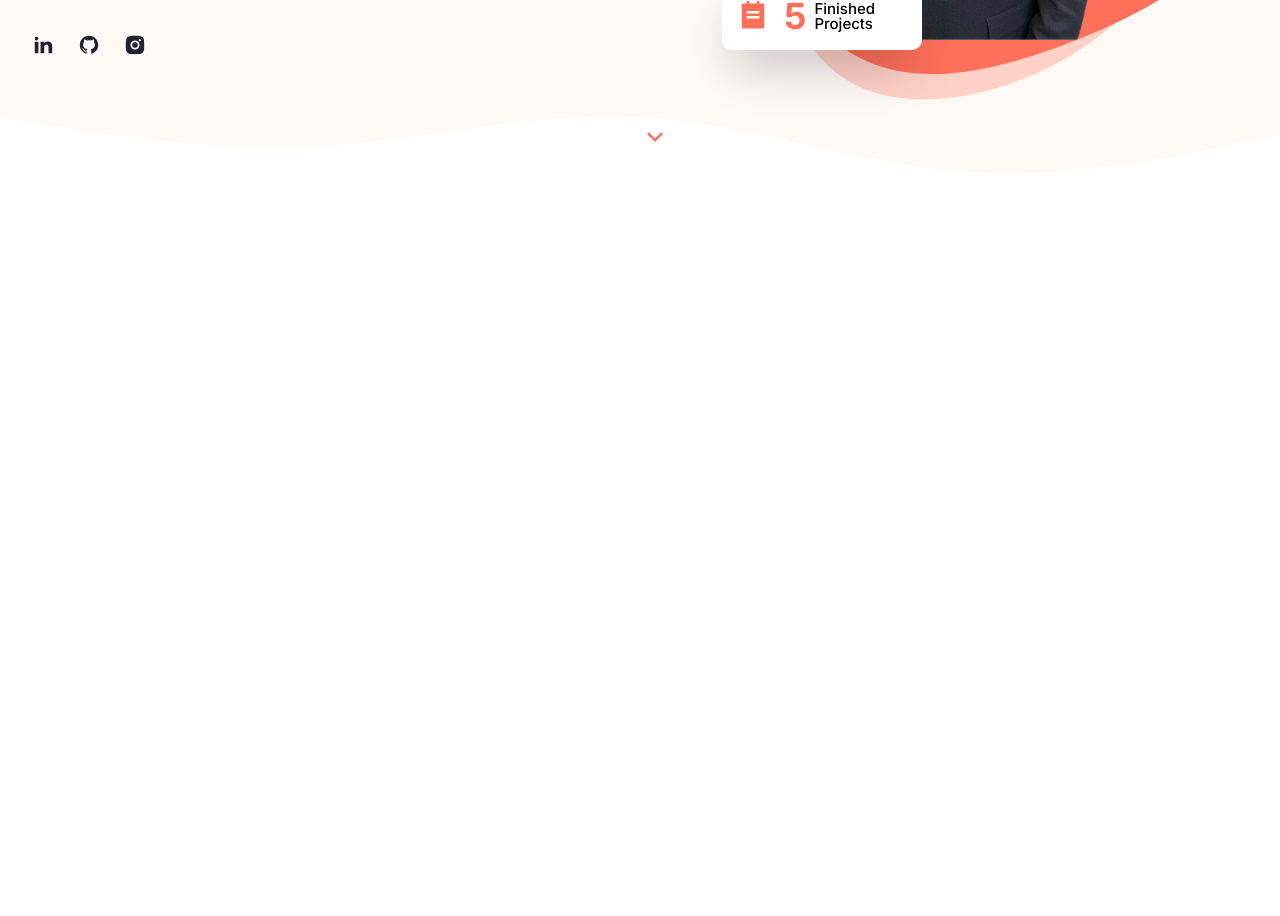
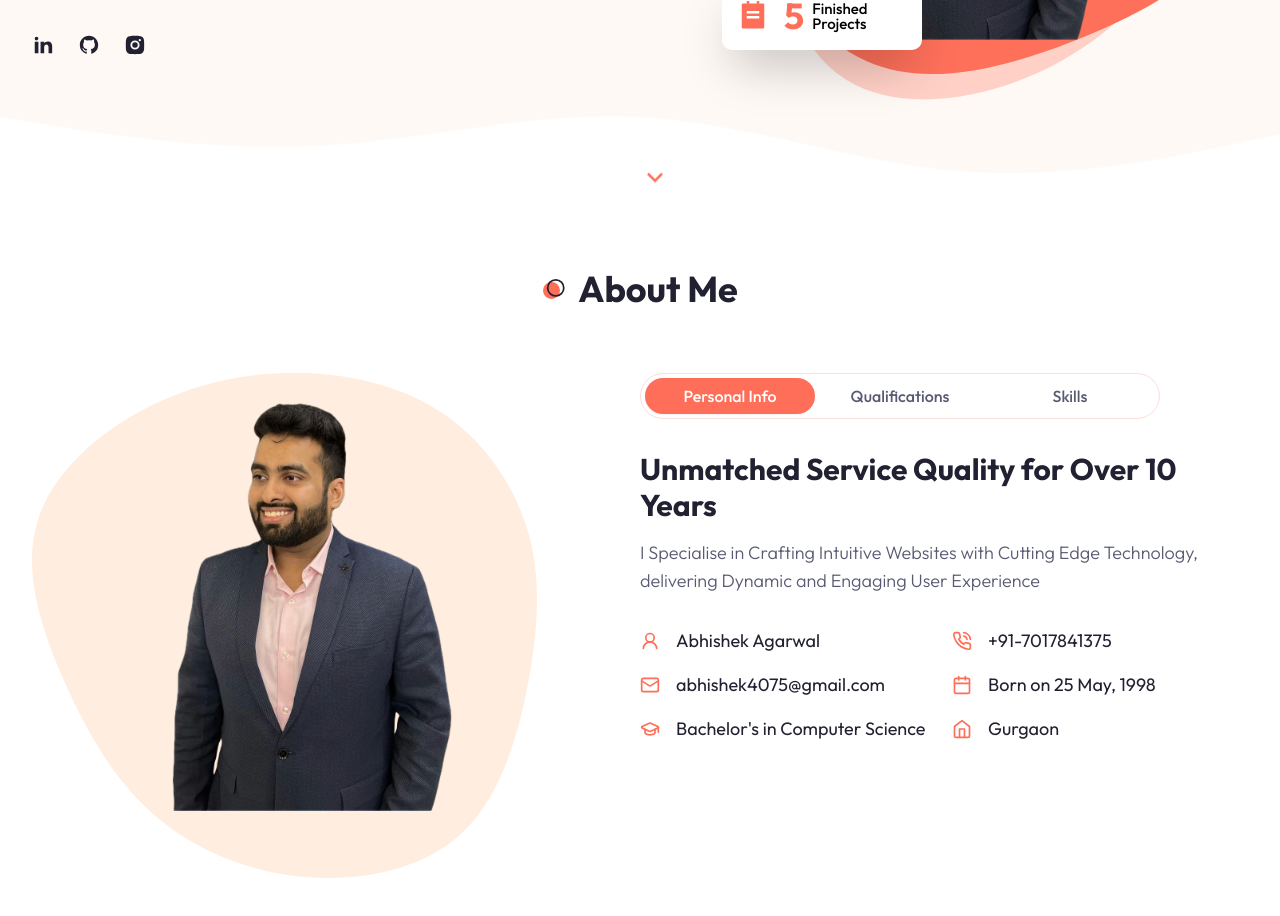
Before and after one commit to abhishek9125/Portfolio, a Next.js app: page / in a window 1280 px wide. Shown: the part 600-1516 px from the top of the page. Built offline with nearby package versions, Linux system fonts and the light colour scheme.

Commit message:
Added: About Section Tabs and Personal Info

```diff
--- a/app/globals.css
+++ b/app/globals.css
@@ -68,8 +68,24 @@
   @apply text-6xl xl:text-[72px] xl:leading-[80px] tracking-[-2px] font-bold;
 }
 
+.h2 {
+  @apply text-4xl font-bold;
+}
+
+.h3 {
+  @apply text-3xl font-bold;
+}
+
+.h4 {
+  @apply text-[22px] font-semibold;
+}
+
 .subtitle {
   @apply text-muted-foreground text-lg mb-8 font-light;
+}
+
+.section-title {
+  @apply text-4xl font-bold relative w-max flex items-center justify-between gap-x-3 before:bg-dots_light before:dark:bg-dots_dark before:bg-no-repeat before:bg-center before:w-[24px] before:h-[24px]
 }
 
 .badge {
--- a/app/layout.js
+++ b/app/layout.js
@@ -1,10 +1,10 @@
 import Footer from '@/components/Footer'
 import Header from '@/components/Header'
 import { ThemeProvider } from '@/components/ThemeProvider'
-import { Inter } from 'next/font/google'
+import { Outfit } from 'next/font/google'
 import './globals.css'
 
-const inter = Inter({ subsets: ['latin'] })
+const outfit = Outfit({ subsets: ['latin'] })
 
 export const metadata = {
 	title: 'Abhishek Portfolio',
@@ -14,7 +14,7 @@
 export default function RootLayout({ children }) {
 	return (
 		<html lang="en" suppressHydrationWarning>
-			<body className={inter.className}>
+			<body className={outfit.className}>
 				<ThemeProvider attribute="class" defaultTheme="light">
 					<Header />
 					{children}
--- a/app/page.js
+++ b/app/page.js
@@ -1,9 +1,11 @@
+import About from '@/components/About'
 import Hero from '@/components/Hero'
 
 export default function Home() {
 	return (
 		<main>
 			<Hero />
+			<About />
 		</main>
 	)
 }
--- a/app/template.js
+++ b/app/template.js
@@ -28,9 +28,9 @@
                 style={{ transform: `translateY(${completion - 100}%)` }}
                 className="fixed z-50 bg-primary w-1 top-0 right-0 bottom-0 transition-all duration-700"
             />
-            <div className="h-[1000px]">
+            {/* <div className="h-[1000px]">
 
-            </div>
+            </div> */}
         </>
     )
 }
--- /dev/null
+++ b/components/About.js
@@ -0,0 +1,173 @@
+import { Calendar, GraduationCap, HomeIcon, MailIcon, PhoneCall, User2 } from 'lucide-react'
+import React from 'react'
+import DevImg from './DevImg';
+import { TabsTrigger } from './ui/tabs';
+import { TabsContent } from './ui/tabs';
+import { TabsList } from './ui/tabs';
+import { Tabs } from './ui/tabs';
+
+function About() {
+
+    const qualificationData = [
+        {
+            title: 'experience',
+            data: [
+                {
+                    company: 'Honasa Consumer Ltd. (MamaEarth)',
+                    qualification: 'Software Developer Intern',
+                    years: '2017 - 2021'
+                },
+                {
+                    company: 'Honasa Consumer Ltd. (MamaEarth)',
+                    qualification: 'Software Engineer',
+                    years: '2017 - 2021'
+                },
+                {
+                    company: 'Honasa Consumer Ltd. (MamaEarth)',
+                    qualification: 'Senior Software Engineer',
+                    years: '2017 - 2021'
+                }
+            ]
+        },
+        {
+            title: 'education',
+            data: [
+                {
+                    university: 'Thapar Institute of Engineering & Technology',
+                    qualification: 'Bachelor of Computer Science',
+                    years: '2017 - 2021'
+                }
+            ]
+        }
+    ]
+
+    const infoData = [
+        {
+            icon: <User2 size={20} />,
+            text: 'Abhishek Agarwal'
+        },
+        {
+            icon: <PhoneCall size={20} />,
+            text: '+91-7017841375'
+        },
+        {
+            icon: <MailIcon size={20} />,
+            text: 'abhishek4075@gmail.com'
+        },
+        {
+            icon: <Calendar size={20} />,
+            text: 'Born on 25 May, 1998'
+        },
+        {
+            icon: <GraduationCap size={20} />,
+            text: 'Bachelor\'s in Computer Science'
+        },
+        {
+            icon: <HomeIcon size={20} />,
+            text: 'Gurgaon'
+        }
+    ]
+
+    const skillData = [
+        {
+            title: 'skills',
+            data: [
+                {
+                    name: 'HTML, CSS'
+                },
+                {
+                    name: 'Frontend Development'
+                },
+                {
+                    name: 'Javascript, PHP'
+                },
+                {
+                    name: 'Backend Development'
+                },
+            ]
+        },
+        {
+            title: 'tools',
+            data: [
+                {
+                    imgPath: '/about/vscode.svg'
+                },
+                {
+                    imgPath: '/about/figma.svg'
+                },
+                {
+                    imgPath: '/about/notion.svg'
+                },
+                {
+                    imgPath: '/about/wordpress.svg'
+                },
+            ]
+        }
+    ];
+
+    return (
+        <section className="xl:h-[860px] pb-12 py-24">
+            <div className="container mx-auto">
+                <h2 className="section-title mb-8 xl:mb-16 text-center mx-auto">
+                    About Me
+                </h2>
+                <div className="flex flex-col xl:flex-row">
+                    <div className="hidden xl:flex flex-1 relative">
+                        <DevImg
+                            containerStyles="bg-about_shape_light dark:bg-about_shape_dark w-[505px] h-[505px] bg-no-repeat relative"
+                            imgSrc="/hero/developer2.png"
+                            imgStyle="top-[30px] left-[140px]"
+                        />
+                    </div>
+                    <div className="flex-1">
+                        <Tabs defaultValue="personal">
+                            <TabsList className="w-full grid xl:grid-cols-3 xl:max-w-[520px] xl:border dark:border-none">
+                                <TabsTrigger className="w-[162px] xl:w-auto" value="personal">
+                                    Personal Info
+                                </TabsTrigger>
+                                <TabsTrigger className="w-[162px] xl:w-auto" value="qualifications">
+                                    Qualifications
+                                </TabsTrigger>
+                                <TabsTrigger className="w-[162px] xl:w-auto" value="skills">
+                                    Skills
+                                </TabsTrigger>
+                            </TabsList>
+                            <div className="text-lg mt-12 xl:mt-8 ">
+                                <TabsContent value="personal">
+                                    <div className="text-center xl:text-left">
+                                        <h3 className="h3 mb-4">
+                                            Unmatched Service Quality for Over 10 Years
+                                        </h3>
+                                        <p className="subtitle max-w-xl mx-auto xl:mx-0">
+                                            I Specialise in Crafting Intuitive Websites with Cutting Edge Technology, delivering Dynamic and Engaging User Experience
+                                        </p>
+                                        <div className="grid xl:grid-cols-2 gap-4">
+                                            {
+                                                infoData.map((item, index) => {
+                                                    return (
+                                                        <div className="flex items-center gap-x-4 mx-auto xl:mx-0" key={index}>
+                                                            <div className="text-primary">{item.icon}</div>
+                                                            <div>{item.text}</div>
+                                                        </div>
+                                                    )
+                                                })
+                                            }
+                                        </div>
+                                    </div>
+                                </TabsContent>
+                                <TabsContent value="qualifications">
+                                    Qualifications Info
+                                </TabsContent>
+                                <TabsContent value="skills">
+                                    Skills Info
+                                </TabsContent>
+                            </div>
+                        </Tabs>
+                    </div>
+                </div>
+            </div>
+        </section>
+    )
+}
+
+export default About
--- a/components/DevImg.js
+++ b/components/DevImg.js
@@ -1,10 +1,10 @@
 import React from 'react'
 import Image from 'next/image'
 
-function DevImg({ containerStyles, imgSrc }) {
+function DevImg({ containerStyles, imgSrc, imgStyle }) {
     return (
         <div className={`${containerStyles}`}>
-            <img src={imgSrc} fill priority alt="" width={280} className="absolute top-[19px] left-[80px]" />
+            <img src={imgSrc} fill priority alt="" width={280} className={`absolute ${imgStyle}`} />
         </div>
     )
 }
--- a/components/Hero.js
+++ b/components/Hero.js
@@ -59,10 +59,11 @@
                         <DevImg
                             containerStyles="bg-hero_shape w-[510px] h-[462px] bg-no-repeat relative bg-bottom"
                             imgSrc="/hero/developer2.png"
+                            imgStyle="top-[19px] left-[80px]"
                         />
                     </div>
                 </div>
-                <div className="hidden md:flex absolute left-2/4 bottom-44 xl:bottom-12">
+                <div className="hidden md:flex absolute left-2/4 bottom-44 xl:bottom-0 animate-bounce">
                     <RiArrowDownSLine className="text-3xl text-primary" />
                 </div>
             </div>
--- a/components/ui/tabs.jsx
+++ b/components/ui/tabs.jsx
@@ -11,7 +11,7 @@
   <TabsPrimitive.List
     ref={ref}
     className={cn(
-      "inline-flex h-10 items-center justify-center rounded-md bg-muted p-1 text-muted-foreground",
+      "inline-flex items-center justify-center xl:bg-white p-1 text-muted-foreground rounded-[30px] dark:md:bg-secondary",
       className
     )}
     {...props} />
@@ -22,7 +22,7 @@
   <TabsPrimitive.Trigger
     ref={ref}
     className={cn(
-      "inline-flex items-center justify-center whitespace-nowrap rounded-sm px-3 py-1.5 text-sm font-medium ring-offset-background transition-all focus-visible:outline-none focus-visible:ring-2 focus-visible:ring-ring focus-visible:ring-offset-2 disabled:pointer-events-none disabled:opacity-50 data-[state=active]:bg-background data-[state=active]:text-foreground data-[state=active]:shadow-sm",
+      "inline-flex items-center justify-center whitespace-nowrap rounded-full px-3 py-1.5 text-base font-medium ring-offset-background transition-all focus-visible:outline-none focus-visible:ring-2 focus-visible:ring-ring focus-visible:ring-offset-2 disabled:pointer-events-none disabled:opacity-50 data-[state=active]:bg-primary data-[state=active]:text-white data-[state=active]:shadow-sm h-[48px",
       className
     )}
     {...props} />
--- a/tailwind.config.js
+++ b/tailwind.config.js
@@ -79,6 +79,10 @@
         hero_shape: 'url(/hero/shape-1.svg)',
         hero_shape2_light: 'url(/hero/shape-2-light.svg)',
         hero_shape2_dark: 'url(/hero/shape-2-dark.svg)',
+        about_shape_light: 'url(/about/shape-light.svg)',
+        about_shape_dark: 'url(/about/shape-dark.svg)',
+        dots_light: 'url(/dots-light.svg)',
+        dots_dark: 'url(/dots-dark.svg)',
       }
     },
   },
```
